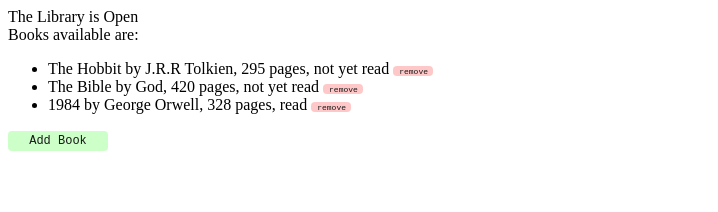
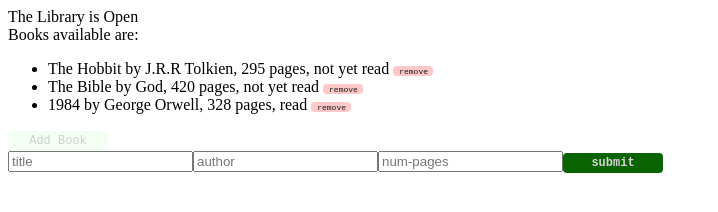
Before and after one commit to EliasBach/odin-js-3, a plain HTML site: page 1_library/index.html in a window 1280 px wide. Both pictures are taken after a click on the button "Add Book". Shown: the whole page, without its empty margins (0-718 px from the left). Drawn offline with Linux system fonts and the light colour scheme.

Commit message:
adds disable function to add-book-btn

```diff
--- a/1_library/index.html
+++ b/1_library/index.html
@@ -11,6 +11,7 @@
     The Library is Open<br>
     Books available are:
     <ul id="container"></ul>
-    <button id="AddBookBtn">Add Book</button>
+    <button class="AddBookBtn">Add Book</button>
+    <div id="BookSubmitForm"></div>
 </body>
 </html>
--- a/1_library/script.js
+++ b/1_library/script.js
@@ -1,9 +1,33 @@
 const myLibrary = [];
 const container = document.querySelector('#container')
-const addBookBtn = document.querySelector('#AddBookBtn')
+const bookSubmitForm = document.querySelector('#BookSubmitForm')
+const book_inputs = ["title", "author", "num-pages"]
+const book_inputs_types = ["text", "text", "number"]
+
+const addBookBtn = document.querySelector('.AddBookBtn')
 addBookBtn.addEventListener('click', () => {
-  // creates Form
+  // create input element for each datapoint needed to save book
+  book_inputs.forEach(function(el) {
+    let new_input = document.createElement("input")
+    new_input.placeholder = el
+    bookSubmitForm.appendChild(new_input)
+  })
+  // temporarily disable the button, so that more inputs cannot be made
+  addBookBtn.disabled = true
+
+  // create a submit-book button
+  let submitBookBtn = document.createElement("button")
+  submitBookBtn.setAttribute("class", "SubmitBookBtn")
+  submitBookBtn.textContent = "submit"
+  submitBookBtn.addEventListener("click", () => {
+
+  })
+  bookSubmitForm.appendChild(submitBookBtn)
 })
+
+function addBookToLibrary(title, author, pages, read=false) {
+  myLibrary.push(new Book(title, author, pages, read))
+}
 
 function Book(title, author, pages, read) {
   if (!new.target) {
@@ -19,23 +43,22 @@ function Book(title, author, pages, read) {
   }
 }
 
-function addBookToLibrary(title, author, pages, read) {
-  myLibrary.push(new Book(title, author, pages, read))
-}
-
 function displayLibrary() {
   myLibrary.forEach((book) => {
     const entry = document.createElement("li");
     entry.textContent = book.info()
 
     // remove button functionality
-    const remove_button = document.createElement("button")
-    remove_button.setAttribute("class", "RemoveBtn")
-    entry.appendChild(remove_button)
-    remove_button.textContent = "remove"
-    remove_button.addEventListener('click', () => {
+    const RemoveBtn = document.createElement("button")
+    RemoveBtn.setAttribute("class", "RemoveBtn")
+    entry.appendChild(RemoveBtn)
+    RemoveBtn.textContent = "remove"
+    RemoveBtn.addEventListener('click', () => {
       container.removeChild(entry);
     });
+
+    // read toggle will go here
+    //
 
     container.appendChild(entry)
   })
--- a/1_library/style.css
+++ b/1_library/style.css
@@ -13,10 +13,23 @@ button {
     background-color: rgb(255, 200, 200);
 }
 
-#AddBookBtn {
+.AddBookBtn {
     font-size: 12px;
     height: 20px;
     width: 100px;
     color: rgb(24, 24, 24);
     background-color: rgb(205, 255, 200);
 }
+
+.SubmitBookBtn {
+    font-size: 12px;
+    font-weight: bold;
+    height: 20px;
+    width: 100px;
+    color: rgb(212, 212, 212);
+    background-color: rgb(9, 99, 1);
+}
+
+button:disabled {
+    opacity: 0.2;
+}
```
